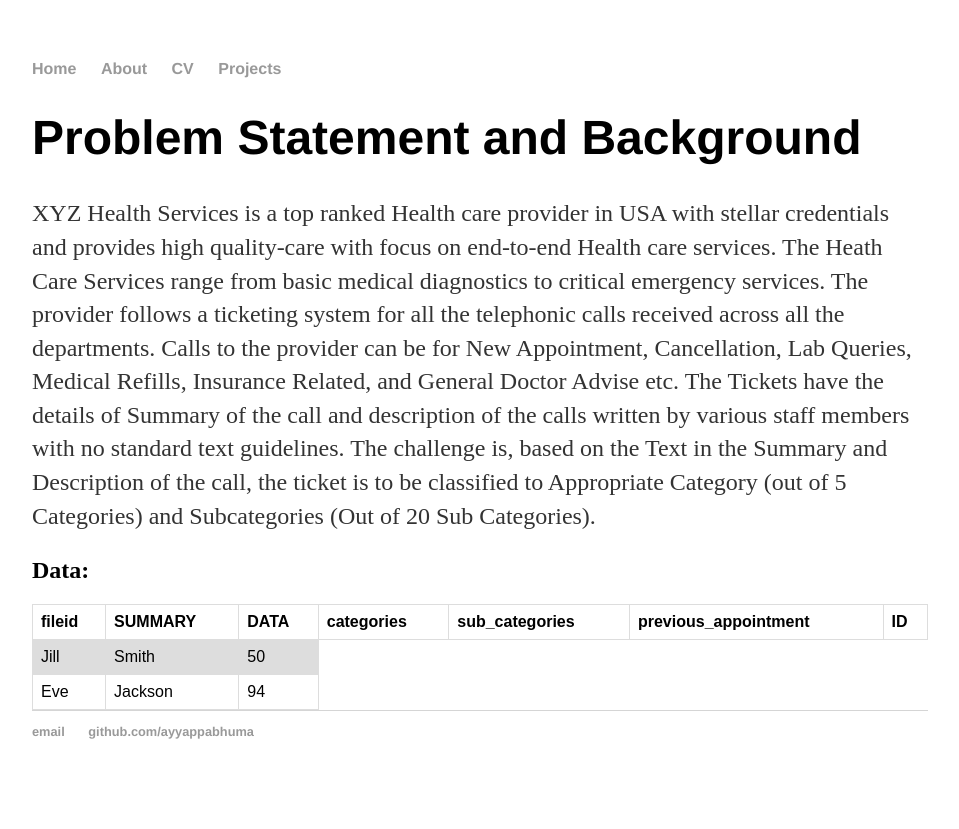
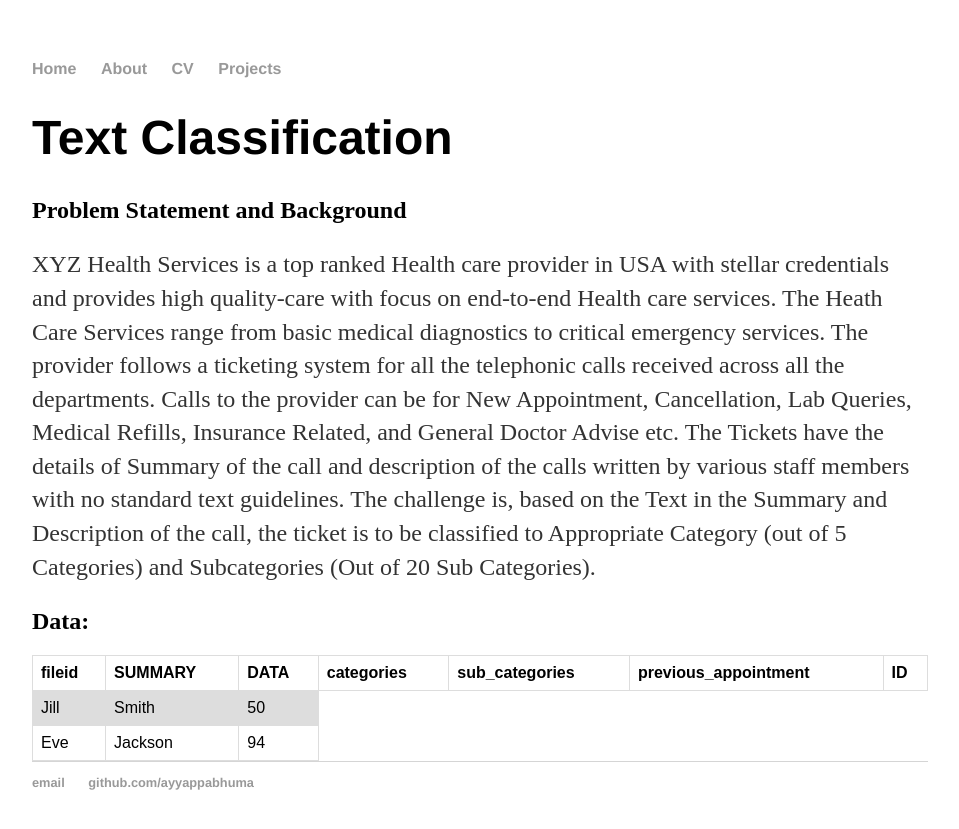
Before and after one commit to abhuma1211/Hello-World, a Jekyll site: the page built from textclassification.html, in a window 1280 px wide. Shown: the top 829 px of the page, without its empty margins (160-1119 px from the left). Built offline with Jekyll 4.4.1, drawn with Linux system fonts in a browser that asks for light colours.

Commit message:
Update textclassification.html

```diff
--- a/textclassification.html
+++ b/textclassification.html
@@ -22,7 +22,8 @@ tr:nth-child(even) {
 </style>
 </head>
 <div class="blurb">
-	<h1>Problem Statement and Background</h1>
+	<h1>Text Classification</h1>
+	<h2>Problem Statement and Background</h2>
 		<p>XYZ Health Services is a top ranked Health care provider in USA with stellar credentials and
 provides high quality-care with focus on end-to-end Health care services. The Heath Care Services
 range from basic medical diagnostics to critical emergency services. The provider follows a
```
